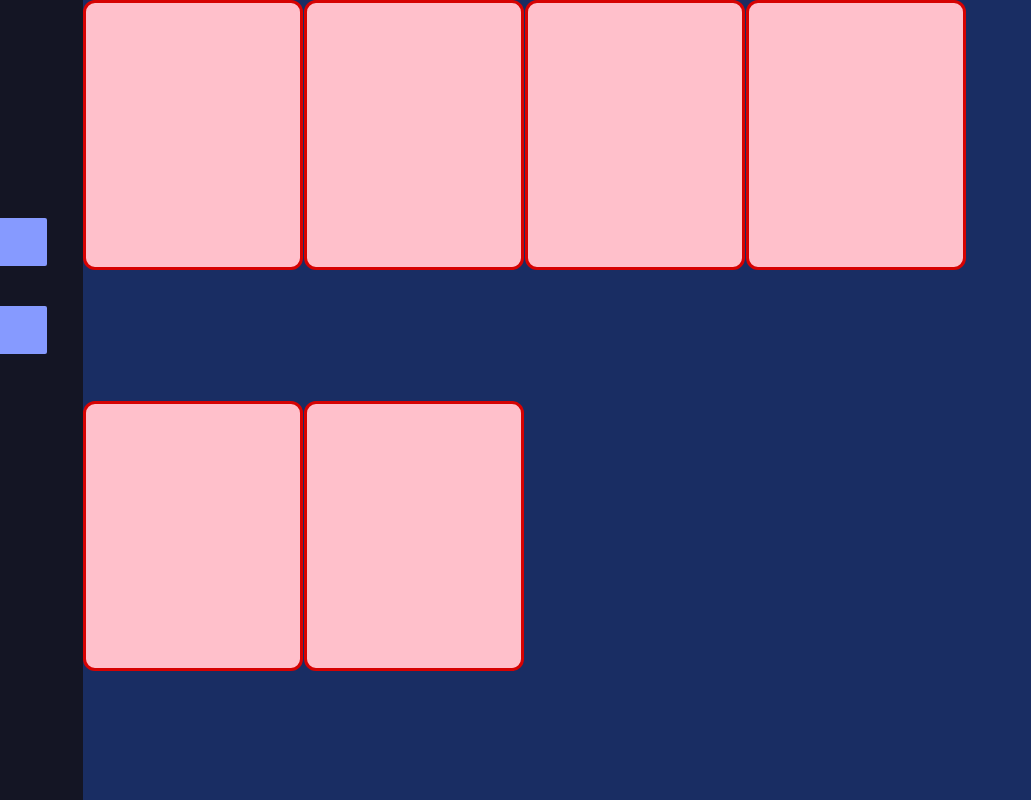
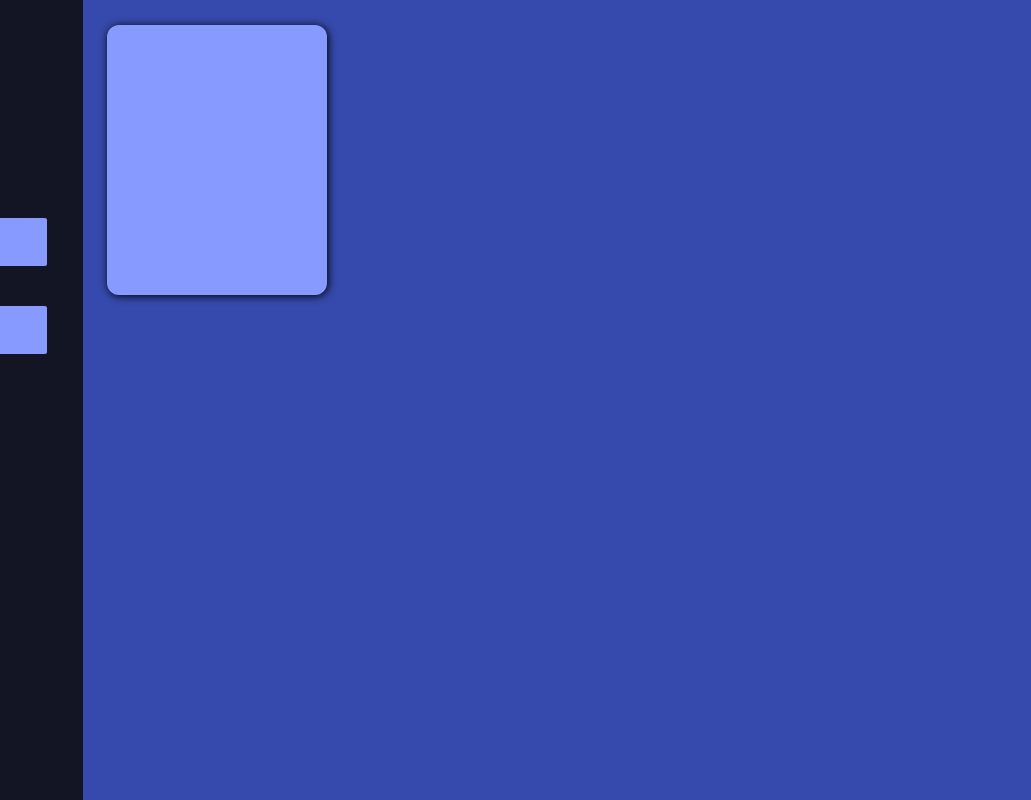
Before and after one commit to EmanAziz87/LIbraryX, a plain HTML site: page index.html in a window 1280 px wide. Shown: the full height of the page, 249-1280 px from the left. Drawn offline with Linux system fonts and the light colour scheme.

Commit message:
adjusted card layout to wrap when space is adjusted.

```diff
--- a/index.html
+++ b/index.html
@@ -59,19 +59,11 @@
                 <input class="submission-button" type="submit" value="Add">
             </form>
         </div>
+        <div id="card-container">
+            <div class="card">
+            </div>
+        </div>
 
-        <div class="card">
-        </div>
-        <div class="card">
-        </div>
-        <div class="card">
-        </div>
-        <div class="card">
-        </div>
-        <div class="card">
-        </div>
-        <div class="card">
-        </div>
     </main>
 
 
--- a/style.css
+++ b/style.css
@@ -15,11 +15,10 @@ body {
 main {
     height: 100vh;
     width: 100%;
+    background-color: rgb(54, 74, 173);
+    position: relative;
     display: flex;
-    background-color: rgb(25, 45, 99);
-    position: relative;
-    flex-wrap: wrap;
-    gap: 1px;
+    justify-content: center;
 }
 
 button, input, select, textarea {
@@ -204,9 +203,18 @@ aside button:hover {
 
 /* CARD */
 .card {
-    background-color: pink;
+    background-color: rgb(134, 154, 255);
     width: 220px;
     height: 270px;
     border-radius: 12px;
-    border: 3px solid rgb(214, 2, 2);
+    box-shadow: 1px 1px 8px 0.1px;
 }
+
+#card-container {
+    width: 95%;
+    display: flex;
+    flex-wrap: wrap;
+    align-content: flex-start;
+    gap: 25px;
+    margin-top: 25px;
+}
```
